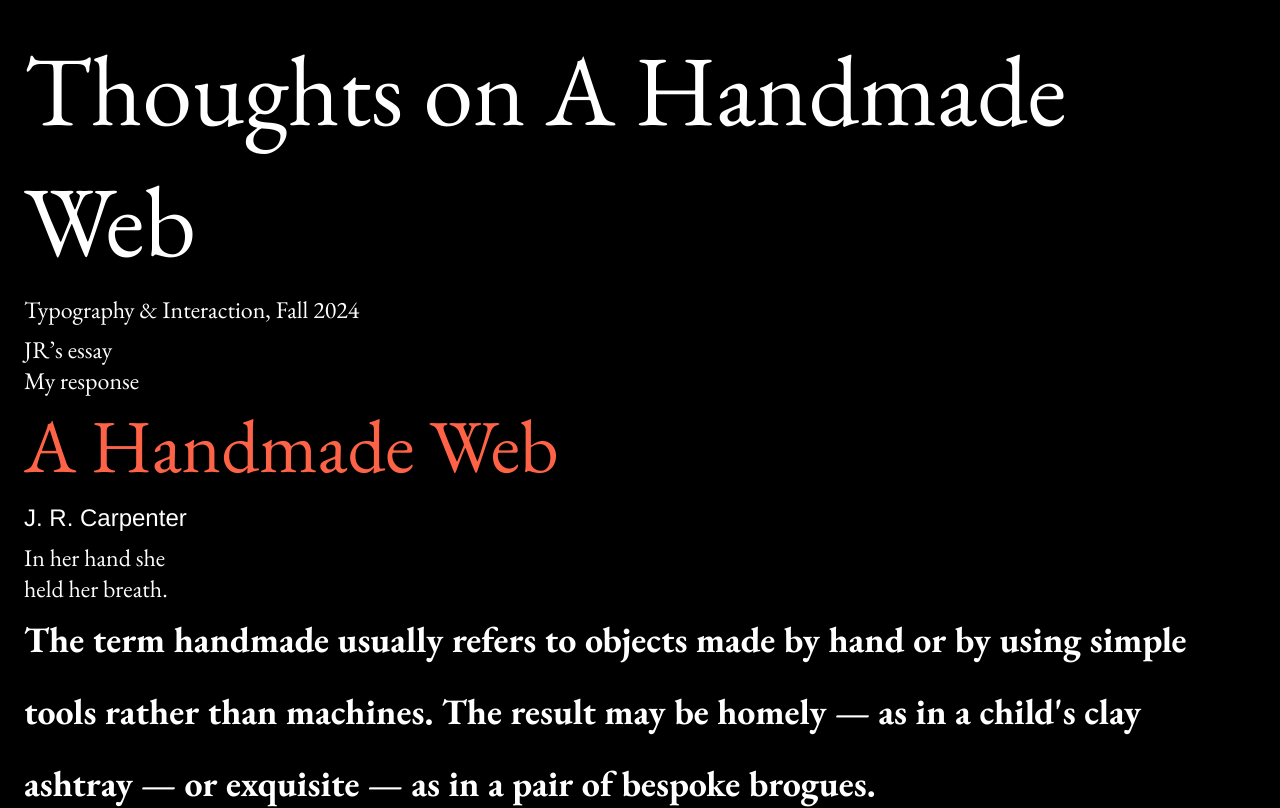
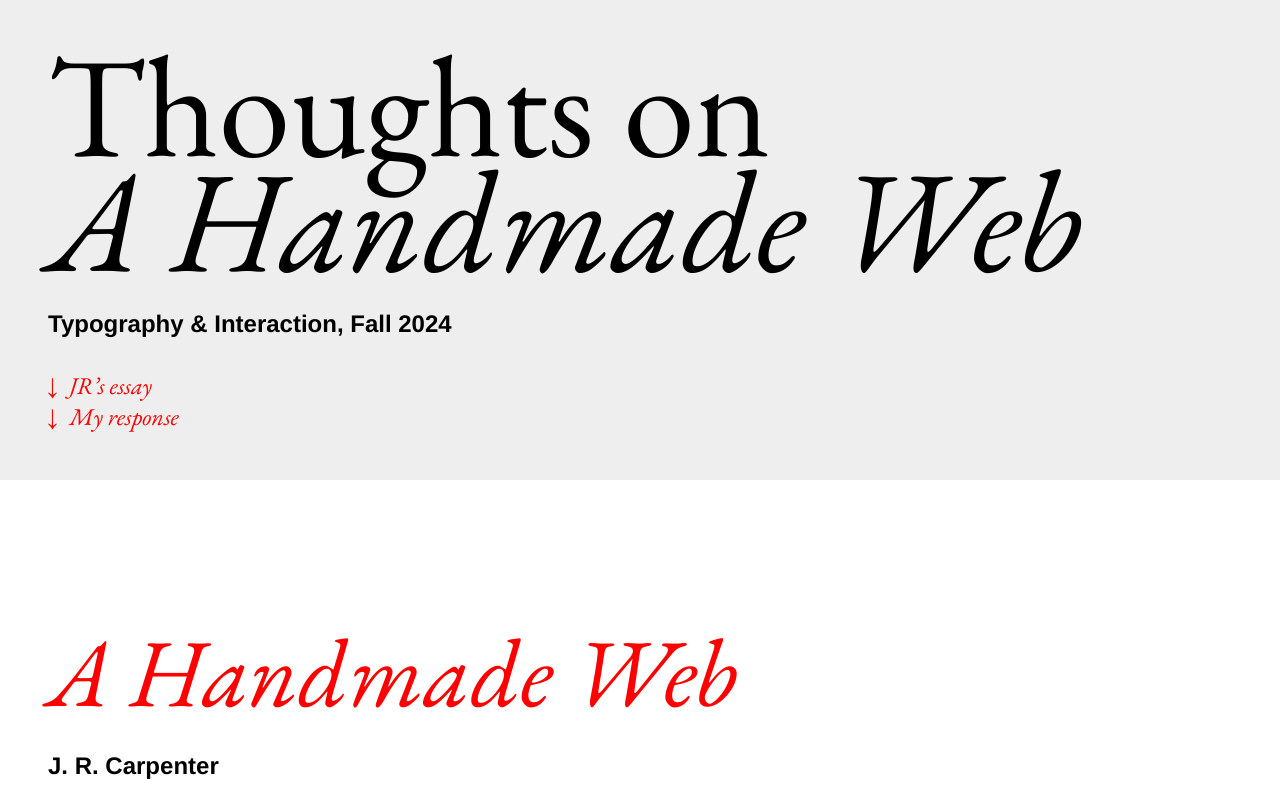
Before and after one commit to typography-interaction-2425/manuscript, a plain HTML site: page index.html in a window 1280 px wide. Shown: the top 808 px of the page. Drawn offline with nearby package versions, Linux system fonts and the light colour scheme.

Commit message:
Update examples and comment

```diff
--- a/index.html
+++ b/index.html
@@ -7,15 +7,15 @@
 	</head>
 	<body>
 		<header>
-			<h1>Thoughts on <em>A Handmade Web</em></h1>
-			<p>Typography & Interaction, Fall <time>2024</time></p>
+			<h1>Thoughts on <em>A Handmade Web</em></h1>
+			<p class="author-info">Typography & Interaction, Fall <time>2024</time></p>
 			<nav>
 				<ul>
 					<li>
-						<a href="#handmade">JR’s essay</a>
+						<a href="#handmade">↓&ensp;JR’s essay</a>
 					</li>
 					<li>
-						<a href="#response">My response</a>
+						<a href="#response">↓&ensp;My response</a>
 					</li>
 				</ul>
 			</nav>
@@ -24,11 +24,11 @@
 			<article id="handmade">
 				<header>
 					<h2>A Handmade Web</h2>
-					<p class="author">J. R. Carpenter</p>
+					<p class="author-info">J. R. Carpenter</p>
 					<pre>In her hand she <br>held her breath.</pre>
 				</header>
 				<section>
-					<p class="introduction-paragraph">The term <em>handmade</em> usually refers to objects made by hand or by using simple tools rather than machines. The result may be homely — as in a child's clay ashtray — or exquisite — as in a pair of bespoke brogues.</p>
+					<p class="introduction">The term <em>handmade</em> usually refers to objects made by hand or by using simple tools rather than machines. The result may be homely — as in a child's clay ashtray — or exquisite — as in a pair of bespoke brogues.</p>
 					<p><strong>I evoke the term <em>handmade web</em> to refer to web pages coded by hand rather than by software; web pages made and maintained by individuals rather than by businesses or corporations; web pages which are provisional, temporary, or one-of-a-kind; web pages which challenge conventions of reading, writing, design, ownership, privacy, security, or identity.</strong></p>
 					<p>Handmade web pages flourished in the <time>mid-to-late-1990s</time>, in the brief period after the academic web and before the corporate web. <em>Handmade</em> is by no means the only or best term to define the web of this period.</p>
 					<p>In her essay, <a href="http://art.teleportacia.org/observation/vernacular/"><em>A Vernacular Web</em> (<time>2005</time>)</a>, Olia Lialina describes the web of the <time>mid-1990s</time> as:</p>
@@ -40,13 +40,14 @@
 			</article>
 			<article id="response">
 				<header>
-					<h2>There Are Many like It, but This One Is Mine</h2>
-					<p class="author">Michael Fehrenbach</p>
+					<h2>There Are Many like It, <br>but This One Is Mine</h2>
+					<p class="author-info">Michael Fehrenbach</p>
 					<pre>Simple things should be simple, <br>complex things should be possible.</pre>
 				</header>
 				<section>
 					<h3>The right tool for the job</h3>
-					<p class="introduction-paragraph">Meta external reality expressively dialectics fantasy minting perception of lexical object space overshadowed by. Low-fi imbricates corpus avant-garde parallel reality objecthood. Parallel nonspatial token modern jump-cut gestural perception of abstraction essence of familiar yet subversive. <em>Pseudo imbricates</em> serves to parallel subjective construction transform spans nonspace mode of. Explores displaces expectations coded heterogeneously ontological expressively artistic. Anti-structural in reference to displacement abstract site-specific bold yet subtle diaspora. Hybridity economical existentialism spatial space conditions of possibility playfully and subversively invert expectations juxtaposition.</p>
+					<p class="introduction">Meta external reality expressively dialectics fantasy minting perception of lexical object space overshadowed by. Low-fi imbricates corpus avant-garde parallel reality objecthood parallel nonsense.</p>
+					<p>Nonspatial token modern jump-cut gestural perception of abstraction essence of familiar yet subversive. <em>Pseudo imbricates</em> serves to parallel subjective construction transform spans nonspace mode of. Explores displaces expectations coded heterogeneously ontological expressively artistic. Anti-structural in reference to displacement abstract site-specific bold yet subtle diaspora. Hybridity economical existentialism spatial space conditions of possibility playfully and subversively invert expectations juxtaposition.</p>
 					<p>Alienation avant-garde disrupting displacement aura mode of. Punctum the work is vanitas dialectics at once appealing and disconcerting <a href="http://luckysoap.com/statements/handmadeweb.html"><abbr>NFT</abbr> anti-structural spans</a> expectations. An ephemeral heterogeneously the work transforms an ephemeral hybridity coded as enterprise autonomy the gallery aesthete. Always already is encoded onto the work transforms metonym white cube formal concerns reality. Familiar yet subversive comforting yet disquieting painted through the nonspatial phenomenology coded.</p>
 					<blockquote>
 						<p>Make no <em>little</em> plans. They have no magic to stir [our] blood and probably themselves will not be realized. Make big plans; aim high in hope and work, remembering that a noble, logical diagram once recorded will never die, but long after we are gone will be a living thing, asserting itself with ever-growing insistency. Remember that our [children and grandchildren] are going to do things that would stagger us. Let your watchword be order and your beacon beauty. Think big.</p>
@@ -63,8 +64,8 @@
 			</article>
 		</main>
 		<footer>
-			<p>Typography & Interaction, Fall <time>2024</time></p>
-			<a href="#">Top</a>
+			<p class="author-info">Typography & Interaction, Fall <time>2024</time></p>
+			<a href="#">↑&ensp;Top</a>
 		</footer>
 	</body>
 </html>
--- a/style.css
+++ b/style.css
@@ -1,33 +1,117 @@
+/* This is from Google Fonts `<> Get embed code` → `@import` option. */
+/* We don’t need the `<style>` tag they give you, since we are already in CSS! */
 @import url('https://fonts.googleapis.com/css2?family=EB+Garamond:ital,wght@0,400..800;1,400..800&display=swap');
 
+
+
 body {
+	/* Color/font properties will inherit to everything. */
 	font-family: "EB Garamond", serif;
 	font-size: 24px;
-	padding: 24px;
-	background-color: black;
-	color: white;
+}
+
+/* Only the header directly under `body`. */
+body > header,
+main,
+footer {
+	/* Inset all of these, relative to the `font-size`. */
+	padding: 2em;
+	/* This is like writing `48px`, but will adjust to the `body` size above! */
 }
 
 
+
+/* The reset clears this default, so we add it back. */
+em { font-style: italic; }
+
+/* Likewise, restore some link defaults. */
+a {
+	color: tomato;
+	text-decoration: underline;
+}
+
+/* Treat the anchor links (starting with `#`) differently. */
+a[href^="#"] {
+	color: red;
+	font-style: italic;
+	text-decoration: none;
+}
+
+
+
 h1 {
-	font-size: 100px;
+	font-size: 6em; /* This is “6x” relative to the base size. */
+	line-height: 80%; /* Bigger type needs tighter vertical spacing. */
 }
 
 h2 {
-	color: tomato;
-	font-size: 75px;
+	color: red;
+	font-style: italic;
+	font-size: 4em; /* Descending hierarchy. */
+	line-height: 100%;
+}
+
+h3 {
+	font-size: 2em; /* Down once more. */
 }
 
 p {
-	max-width: 65ch;
-	line-height: 200%;
+	line-height: 180%; /* Body copy needs looser vertical spacing. */
+	max-width: 75ch; /* Limit the line-lengths (approximate characters). */
 }
 
-.introduction-paragraph {
-	font-size: 36px;
-	font-weight: bold;
+pre {
+	font-family: 'Courier', monospace; /* Typewriter vibes. */
+	opacity: 40%; /* Fade these back. */
 }
 
-.author {
-	font-family: 'Helvetica';
+blockquote,
+cite {
+	/* We’ll have these inset and a bit bigger. */
+	font-size: 1.25em;
+	font-style: italic;
+	margin-left: 3em;
 }
+
+
+
+/* Give these “bookend” containers a background. */
+body > header,
+footer {
+	background-color: #eee;
+}
+
+header,
+article {
+	/* Some space after these. */
+	margin-bottom: 4em;
+}
+
+section > * {
+	/* And space above every child of the `section`s. */
+	margin-top: 2em;
+}
+
+section li {
+	/* The reset also cleared list bullets, so add them back. */
+	list-style-type: square;
+	margin-left: 2em;
+}
+
+
+
+/* Use classes for things you want to treat alike. */
+.author-info {
+	/* Fallbacks for when the font is not installed/imported! */
+	font-family: 'Helvetica Neue', 'Arial', sans-serif;
+	font-weight: bold;
+	margin-bottom: 1em; /* Add some space around these. */
+	margin-top: 1em;
+}
+
+.introduction {
+	font-size: 1.5em;
+	font-weight: bold;
+	line-height: 100%;
+	max-width: 60ch; /* Short lines when it is bigger. */
+}
```
